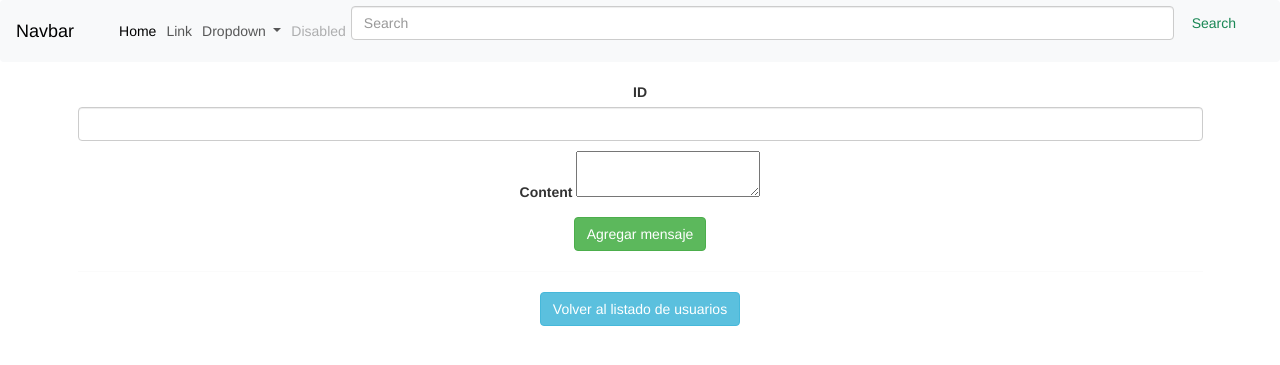
After one commit to cristhianclx/347V, a Flask app: page /messages-by-user/add/1 in a window 1280 px wide. The commit adds this page. Shown: the top 365 px of the page. Run offline with Flask 3, Linux system fonts and the light colour scheme; tables that the repository leaves empty hold one stand-in row (values such as "Sample post"); some libraries are stand-ins or nearby versions.

Commit message:
update messages-add

```diff
--- a/04/main.py
+++ b/04/main.py
@@ -84,3 +84,15 @@ def users_delete(id):
 def messages_by_user(user_id):
     messages_data = Message.query.filter_by(user_id = user_id).all()
     return render_template("messages.html", messages=messages_data)
+
+
+@app.route('/messages-by-user/add/<user_id>', methods=["GET", "POST"])
+def messages_by_user_add(user_id):
+    user = User.query.get_or_404(user_id)
+    if request.method == "GET":
+        return render_template("messages-add.html", user=user)
+    if request.method == "POST":
+        message = Message(id = request.form["id"], content=request.form.get("content", ""), user_id=user_id)
+        db.session.add(message)
+        db.session.commit()
+        return redirect(url_for('messages_by_user', user_id=user_id))
--- /dev/null
+++ b/04/templates/messages-add.html
@@ -0,0 +1,41 @@
+{% extends 'base.html' %}
+
+{% block title %}
+<title>Agregar mensaje</title>
+{% endblock %}
+
+{% block extras %}
+<!-- include libraries(jQuery, bootstrap) -->
+<link href="https://stackpath.bootstrapcdn.com/bootstrap/3.4.1/css/bootstrap.min.css" rel="stylesheet">
+<script src="https://code.jquery.com/jquery-3.5.1.min.js"></script>
+<script src="https://stackpath.bootstrapcdn.com/bootstrap/3.4.1/js/bootstrap.min.js"></script>
+<!-- include summernote css/js -->
+<link href="https://cdn.jsdelivr.net/npm/summernote@0.8.18/dist/summernote.min.css" rel="stylesheet">
+<script src="https://cdn.jsdelivr.net/npm/summernote@0.8.18/dist/summernote.min.js"></script>
+{% endblock %}
+
+{% block body %}
+
+<form method="post">
+  <div class="mb-3">
+    <label class="form-label">ID</label>
+    <input type="text" class="form-control" name="id" id="id">
+  </div>
+    <div class="mb-3">
+        <label for="exampleInputEmail1" class="form-label">Content</label>
+        <textarea id="summernote" name="content"></textarea>
+      </div>
+      <button type="submit" class="btn btn-success">Agregar mensaje</button>
+  </form>
+  <hr>
+  <a class="btn btn-info" href="{{ url_for('users') }}">Volver al listado de usuarios</a>
+
+{% endblock %}
+
+{% block scripts %}
+<script>
+  $(document).ready(function() {
+      $('#summernote').summernote();
+  });
+</script>
+  {% endblock %}
--- a/04/templates/users.html
+++ b/04/templates/users.html
@@ -33,9 +33,9 @@
         <td>{{ user.created_at.strftime("%Y-%m-%d %I:%M") }}</td>
         <td>
           <a class="btn btn-info" href="{{ url_for('users_by_id', id=user.id) }}">Ver detalle</a>
-          <a class="btn btn-danger" href="{{ url_for('users_delete', id=user.id )}}">Eliminar</a>
-          <a class="btn btn-success" href="{{ url_for('messages_by_user', user_id=user.id ) }}">Ver mensajes</a>
-          <a class="btn btn-success" href="">Agregar mensaje</a>
+          <a class="btn btn-danger" href="{{ url_for('users_delete', id=user.id) }}">Eliminar</a>
+          <a class="btn btn-success" href="{{ url_for('messages_by_user', user_id=user.id) }}">Ver mensajes</a>
+          <a class="btn btn-success" href="{{ url_for('messages_by_user_add', user_id=user.id) }}">Agregar mensaje</a>
         </td>
       </tr>
       {% endfor %}
```
Also changed, not shown: 04/README.md.
